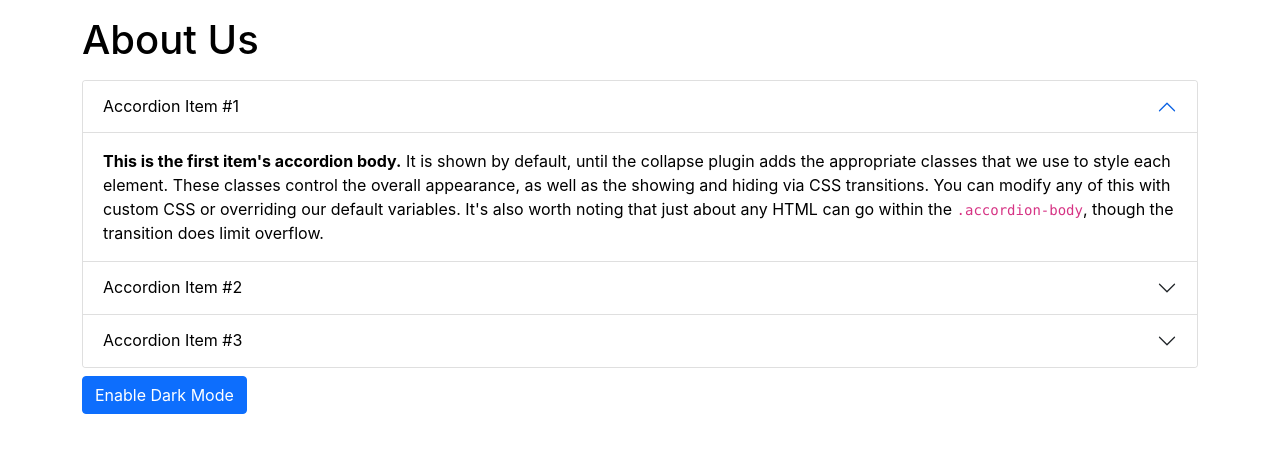
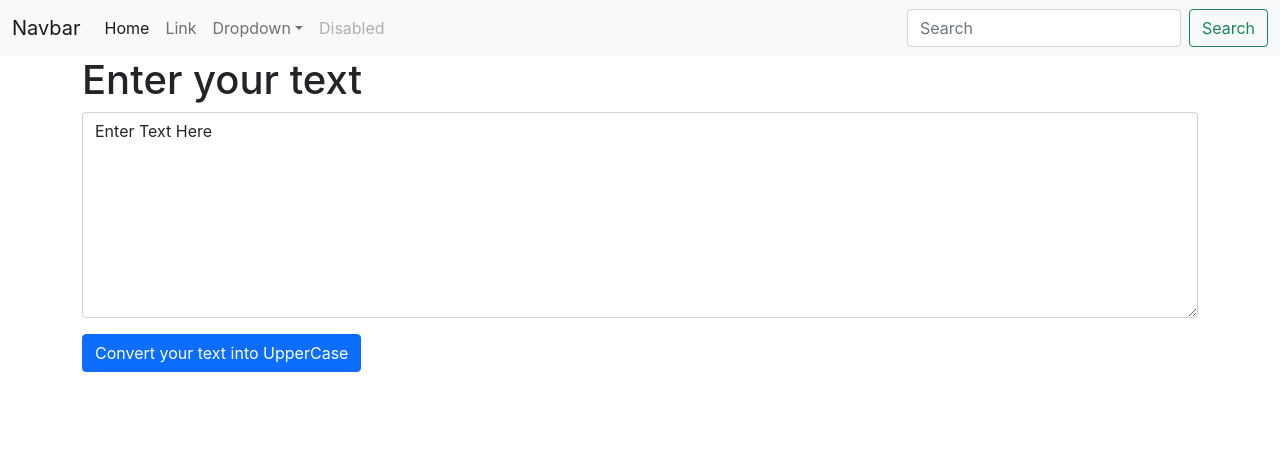
Before and after one commit to rohit-56/Text-Analyzer, a React (Create React App) app: page / in a window 1280 px wide. Shown: the top 452 px of the page. Built offline with nearby package versions, Linux system fonts and the light colour scheme.

Commit message:
Creating state for enable dark mode

```diff
--- a/src/App.js
+++ b/src/App.js
@@ -1,14 +1,30 @@
 import './App.css';
 import TextForm from './Components/TextForm';
 import NavBar from './Components/NavBar';
-import About from './Components/About';
+// import About from './Components/About';
+import React,{useState} from 'react';
 
 function App() {
+
+  const [mode,setMode] = useState('light');
+  const [textcolor ,setTextcolor] =useState('black');
+
+  const toggleMode = ()=>{
+    if(mode === 'light'){
+     setMode('dark');
+     setTextcolor('white');
+    }
+    else{
+      setMode('light');
+      setTextcolor('black');
+    }
+  }
+
   return (
     <>
-   {/* <NavBar/> */}
-    {/*<TextForm/> */}
-    <About />
+   <NavBar title="TextUtils" mode={mode}  toggleMode={toggleMode} textcolor={textcolor} />
+    <TextForm/>
+    {/* <About /> */}
     </>
 
   );
```
